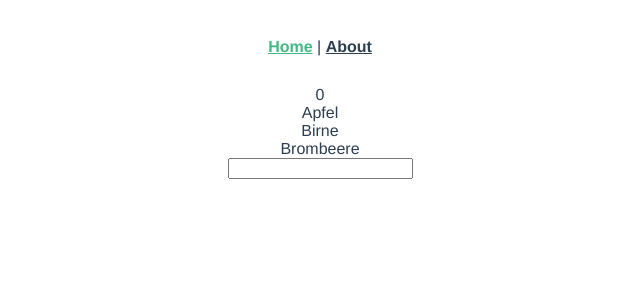
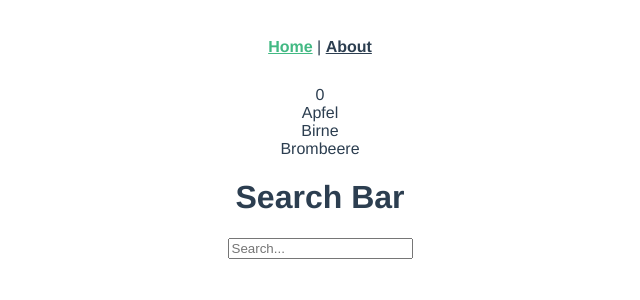
Before and after one commit to arise-dnb/seasonal-calendar, a Vue app: page /#/ in a window 1280 px wide. Shown: the top 300 px of the page, without its empty margins (320-960 px from the left). Built offline with nearby package versions, Linux system fonts and the light colour scheme.

Commit message:
Started putting the search in a new component.

```diff
--- /dev/null
+++ b/src/components/SearchBar.vue
@@ -0,0 +1,20 @@
+<template>
+  <div class="search">
+    <h1>Search Bar</h1>
+
+    <input type="text" placeholder="Search..." v-model="filter" />
+  </div>
+</template>
+
+<script>
+export default {
+  name: "HelloWorld",
+  props: {
+    msg: String
+  }
+};
+</script>
+
+<!-- Add "scoped" attribute to limit CSS to this component only -->
+<style scoped>
+</style>
--- a/src/views/Home.vue
+++ b/src/views/Home.vue
@@ -4,18 +4,18 @@
     <!--@event = v-on:event-->
     <div v-for="element in filteredArray" v-bind:key="element.name">{{ element.name }}</div>
     <!--:key = v-bind:key-->
-    <input type="text" v-model="filter" />
+    <SearchBar />
   </div>
 </template>
 
 <script>
 // @ is an alias to /src...
-import HelloWorld from "@/components/HelloWorld.vue";
+import SearchBar from "@/components/SearchBar.vue";
 
 export default {
   name: "home",
   components: {
-    HelloWorld
+    SearchBar
   },
   data: function() {
     return {
```
